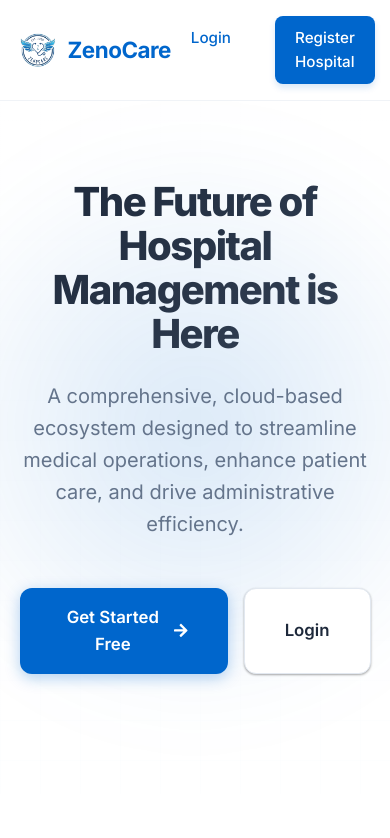
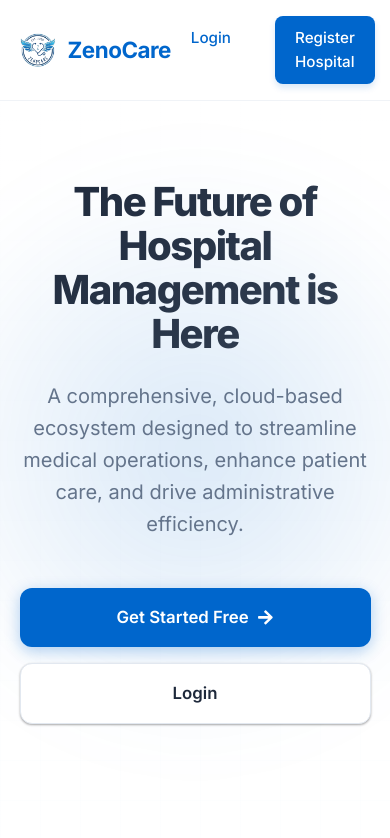
Before and after one commit to KENZY004/MediCore1, a React (Vite) app in the folder frontend/: page / in a window 390 px wide. Shown: the top 838 px of the page. Built offline with nearby package versions, Linux system fonts and the light colour scheme; no server answers.

Commit message:
Fix: Mobile responsiveness for Appointment Booking and Landing Page

```diff
--- a/frontend/src/components/BookAppointment.jsx
+++ b/frontend/src/components/BookAppointment.jsx
@@ -128,7 +128,7 @@ function BookAppointment({ preSelectedPatient }) {
                 <h3><FaCalendarPlus /> Book Appointment</h3>
             </div>
 
-            <div style={{ display: 'grid', gridTemplateColumns: '1fr 1.5fr', gap: '2rem' }}>
+            <div className="appointment-grid">
 
                 {/* Left Column: Patient Selection */}
                 <div className="patient-selection-column">
--- a/frontend/src/pages/Home.css
+++ b/frontend/src/pages/Home.css
@@ -588,4 +588,15 @@
     .feature-card {
         padding: 1.5rem;
     }
+
+    .hero-buttons {
+        flex-direction: column;
+        align-items: center;
+        width: 100%;
+    }
+
+    .btn-large {
+        width: 100%;
+        justify-content: center;
+    }
 }
```
